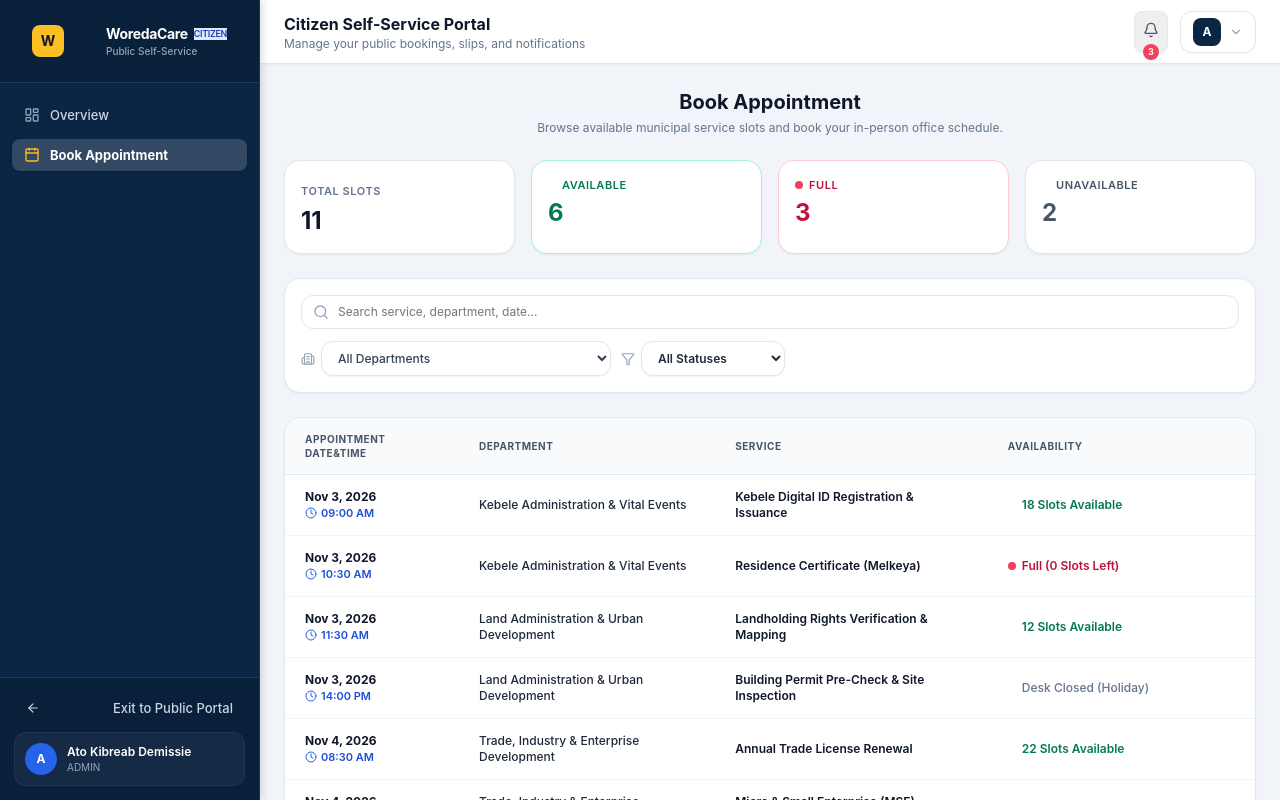
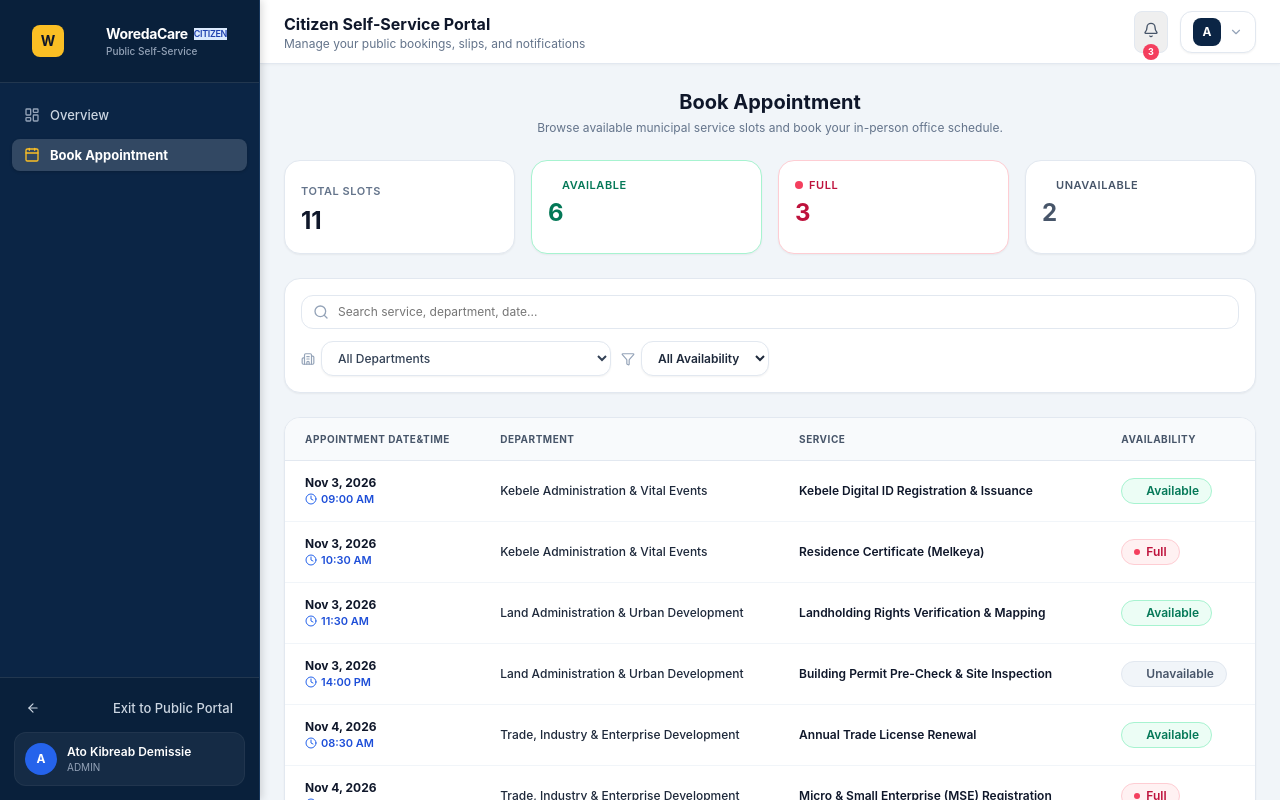
Before and after one commit to Amir3356/Woreda-Booking-and-Appointment-Management-System, a React (Vite) app in the folder client/: page /citizen/book in a window 1280 px wide. Shown: the top 800 px of the page. Built offline with nearby package versions, Linux system fonts and the light colour scheme.

Commit message:
style(citizen): format Availability column values strictly as Available, Full, or Unavailable

```diff
--- a/client/pages/citizen/CitizenBookAppointmentPage.jsx
+++ b/client/pages/citizen/CitizenBookAppointmentPage.jsx
@@ -243,7 +243,7 @@ export default function CitizenBookAppointmentPage() {
     setSlots((prev) =>
       prev.map((s) =>
         s.id === selectedSlot.id
-          ? { ...s, availabilityText: "Full (0 Slots Left)", actionValue: "Full" }
+          ? { ...s, actionValue: "Full" }
           : s
       )
     );
@@ -341,7 +341,7 @@ export default function CitizenBookAppointmentPage() {
             </select>
           </div>
 
-          {/* Action / Availability Filter */}
+          {/* Availability Filter */}
           <div className="flex items-center gap-1.5">
             <Filter className="w-3.5 h-3.5 text-slate-400" />
             <select
@@ -349,10 +349,10 @@ export default function CitizenBookAppointmentPage() {
               onChange={(e) => setActionFilter(e.target.value)}
               className="px-3 py-2 rounded-xl border border-slate-200 text-xs bg-white font-semibold text-slate-800 shadow-xs focus:ring-2 focus:ring-blue-600 focus:outline-none cursor-pointer"
             >
-              <option value="ALL">All Statuses</option>
-              <option value="Available">Available Only</option>
-              <option value="Full">Full Only</option>
-              <option value="Unavailable">Unavailable Only</option>
+              <option value="ALL">All Availability</option>
+              <option value="Available">Available</option>
+              <option value="Full">Full</option>
+              <option value="Unavailable">Unavailable</option>
             </select>
           </div>
         </div>
@@ -412,30 +412,26 @@ export default function CitizenBookAppointmentPage() {
                         <div className="font-semibold text-slate-900">{slot.service}</div>
                       </td>
 
-                      {/* Column 4: Availability */}
+                      {/* Column 4: Availability (Used only Available, Full, or Unavailable) */}
                       <td className="px-5 py-3.5">
-                        <div className="flex items-center gap-1.5">
-                          <span
-                            className={`w-2 h-2 rounded-full ${
-                              isAvailable
-                                ? "bg-emerald-500"
-                                : isFull
-                                ? "bg-rose-500"
-                                : "bg-slate-400"
-                            }`}
-                          ></span>
-                          <span
-                            className={`text-xs font-medium ${
-                              isAvailable
-                                ? "text-emerald-700 font-semibold"
-                                : isFull
-                                ? "text-rose-700 font-semibold"
-                                : "text-slate-500"
-                            }`}
-                          >
-                            {slot.availabilityText}
+                        {isAvailable && (
+                          <span className="inline-flex items-center gap-1.5 px-3 py-1 rounded-full text-xs font-semibold bg-emerald-50 text-emerald-700 border border-emerald-200">
+                            <span className="w-1.5 h-1.5 rounded-full bg-emerald-500"></span>
+                            Available
                           </span>
-                        </div>
+                        )}
+                        {isFull && (
+                          <span className="inline-flex items-center gap-1.5 px-3 py-1 rounded-full text-xs font-semibold bg-rose-50 text-rose-700 border border-rose-200">
+                            <span className="w-1.5 h-1.5 rounded-full bg-rose-500"></span>
+                            Full
+                          </span>
+                        )}
+                        {isUnavailable && (
+                          <span className="inline-flex items-center gap-1.5 px-3 py-1 rounded-full text-xs font-semibold bg-slate-100 text-slate-600 border border-slate-200">
+                            <span className="w-1.5 h-1.5 rounded-full bg-slate-400"></span>
+                            Unavailable
+                          </span>
+                        )}
                       </td>
                     </tr>
                   );
```
